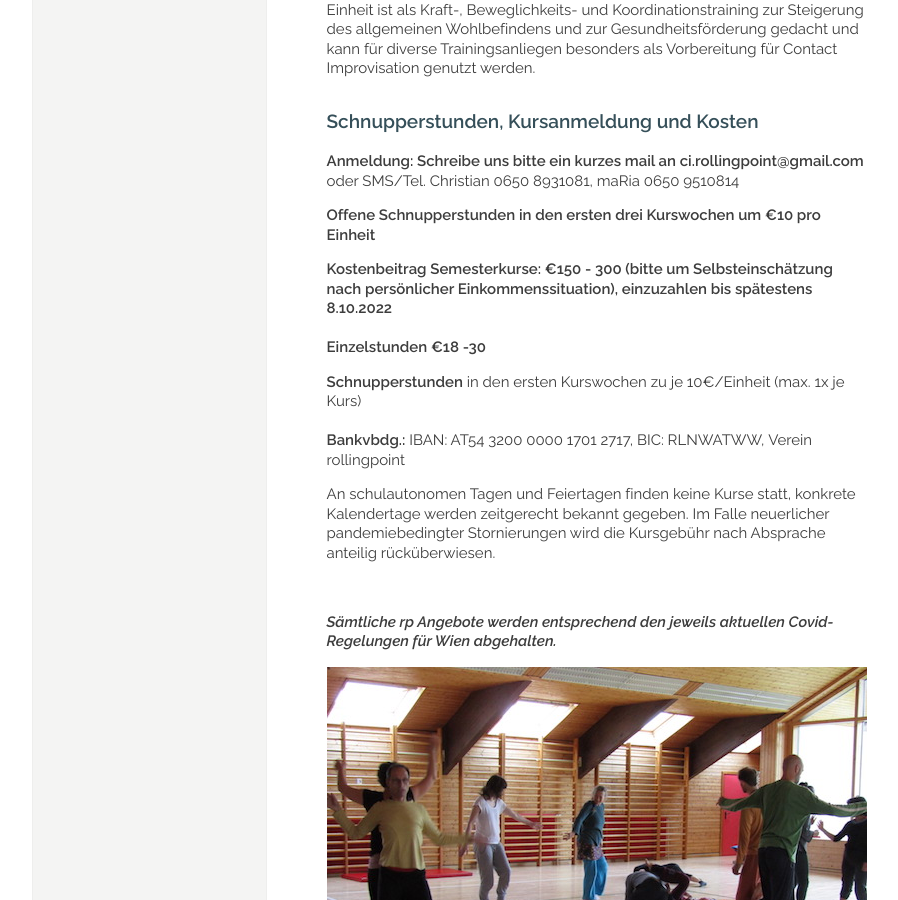
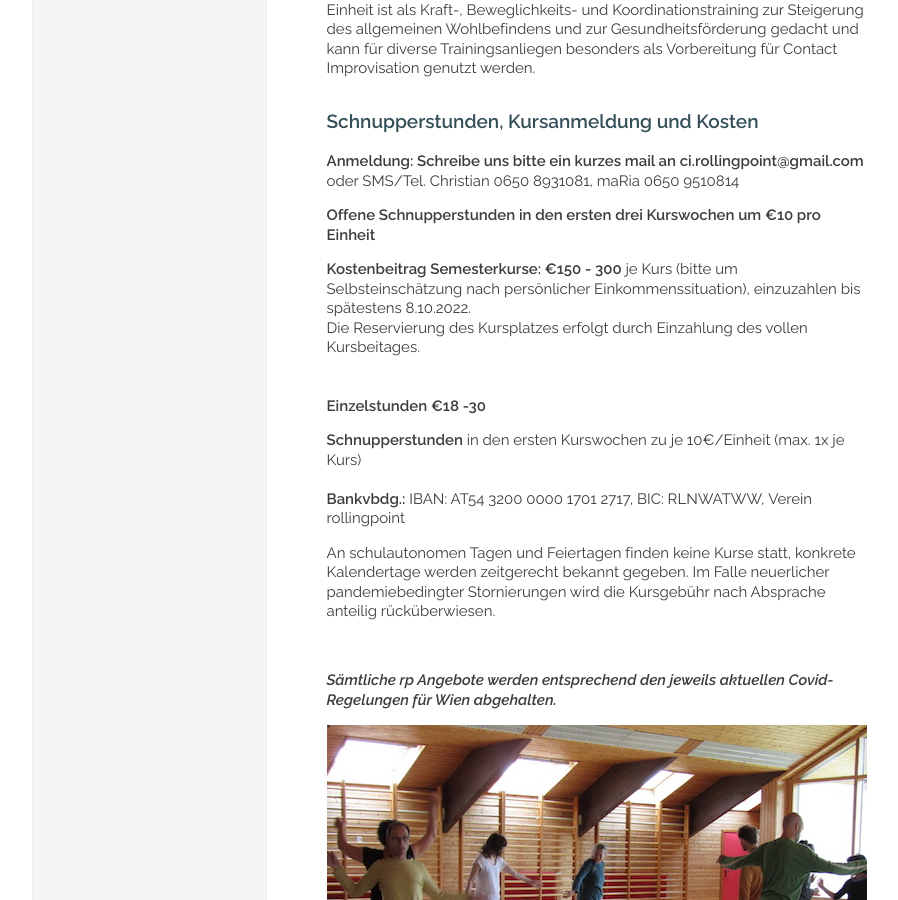
Before and after one commit to manulari/rollingpointat, a Jekyll site: the page built from _pages_de/kurse.md, in a window 1280 px wide and 900 px high, scrolled down 1738 px. Shown: the whole window, without its empty margins (152-1050 px from the left). Built offline with Jekyll 4.4.1, drawn with Linux system fonts in a browser that asks for light colours; comment, search, counter and statistics services are not loaded.

Commit message:
Update page (de) “kurse”

```diff
--- a/_pages_de/kurse.md
+++ b/_pages_de/kurse.md
@@ -75,7 +75,9 @@ oder SMS/Tel. Christian 0650 8931081, maRia 0650 9510814
 
 **Offene Schnupperstunden in den ersten drei Kurswochen um €10 pro Einheit**
 
-**Kostenbeitrag Semesterkurse: €150 - 300 (bitte um Selbsteinschätzung nach persönlicher Einkommenssituation), einzuzahlen bis spätestens 8.10.2022**\
+**Kostenbeitrag Semesterkurse: €150 - 300** je Kurs (bitte um Selbsteinschätzung nach persönlicher Einkommenssituation), einzuzahlen bis spätestens 8.10.2022.\
+Die Reservierung des Kursplatzes erfolgt durch Einzahlung des vollen Kursbeitages.\
+\
 \
 **Einzelstunden €18 -30**
 
```
